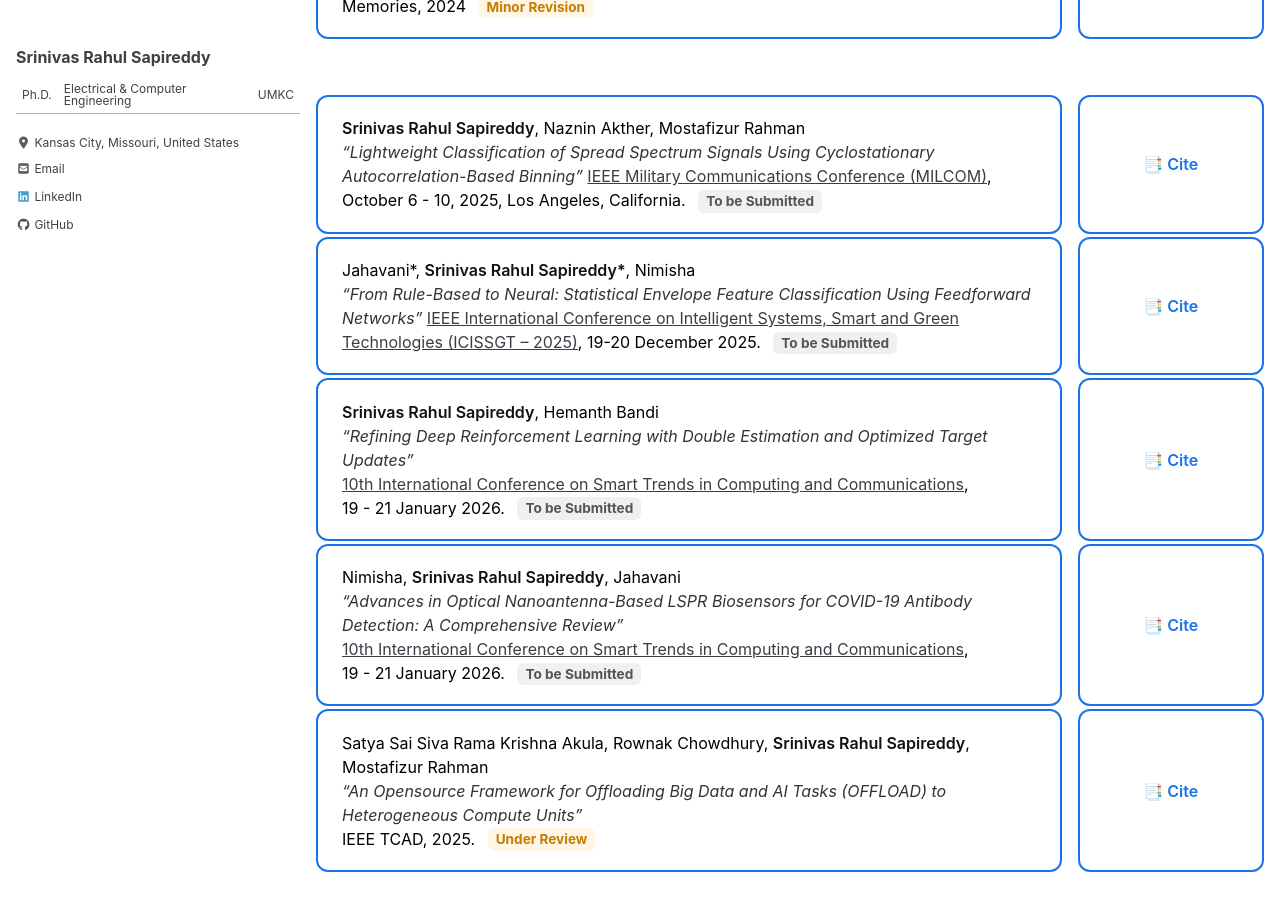
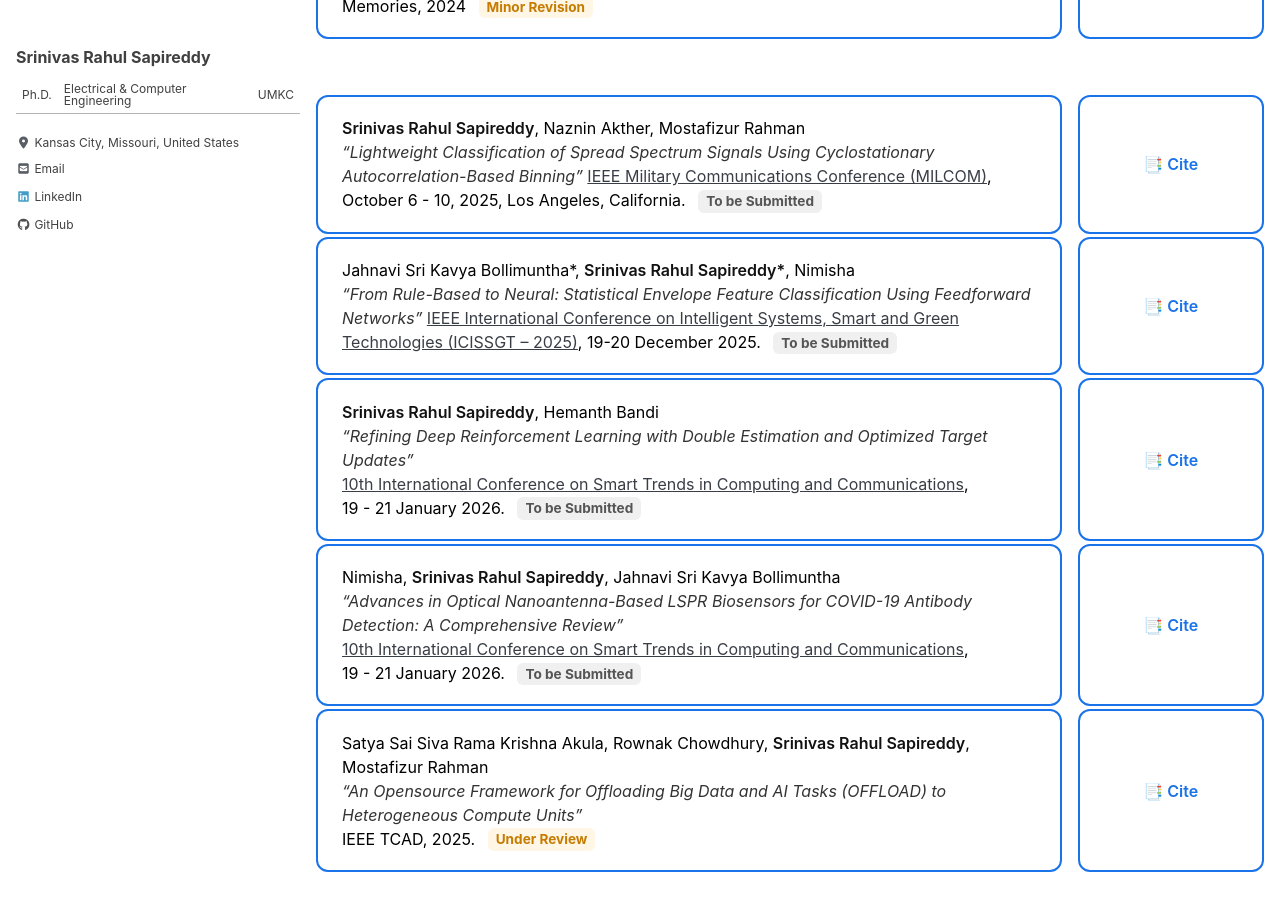
Before and after one commit to srsapireddy/srsapireddy.github.io, a Jekyll site: the page built from _pages/publications.md, in a window 1280 px wide and 900 px high, scrolled down 2296 px. Built offline with Jekyll 4.4.1, drawn with Linux system fonts in a browser that asks for light colours; cached includes are drawn as plain includes; nearby versions of some CDN libraries.

Commit message:
Update publications.md

```diff
--- a/_pages/publications.md
+++ b/_pages/publications.md
@@ -356,7 +356,7 @@ function copyCitation(id) {
     </div>
     <div class="pub-entry">
       <div class="pub-card">
-      Jahavani*, <strong>Srinivas Rahul Sapireddy*</strong>, Nimisha<br>
+      Jahnavi Sri Kavya Bollimuntha*, <strong>Srinivas Rahul Sapireddy*</strong>, Nimisha<br>
       <em>“From Rule-Based to Neural: Statistical Envelope Feature Classification Using Feedforward Networks”</em>
       <a href="https://www.smartcomconference.com/" target="_blank">IEEE International Conference on Intelligent Systems, Smart and Green Technologies (ICISSGT – 2025)</a>, 19-20 December 2025. <span class="status pending">To be Submitted</span>
     </div>
@@ -378,7 +378,7 @@ function copyCitation(id) {
     </div>
     <div class="pub-entry">
       <div class="pub-card">
-      Nimisha, <strong>Srinivas Rahul Sapireddy</strong>, Jahavani<br>
+      Nimisha, <strong>Srinivas Rahul Sapireddy</strong>, Jahnavi Sri Kavya Bollimuntha<br>
       <em>“Advances in Optical Nanoantenna-Based LSPR Biosensors for COVID-19 Antibody Detection: A Comprehensive Review”</em><br>
       <a href="https://www.smartcomconference.com/" target="_blank">10th International Conference on Smart Trends in Computing and Communications</a>, <br> 19 - 21 January 2026. <span class="status pending">To be Submitted</span>
     </div>
```
